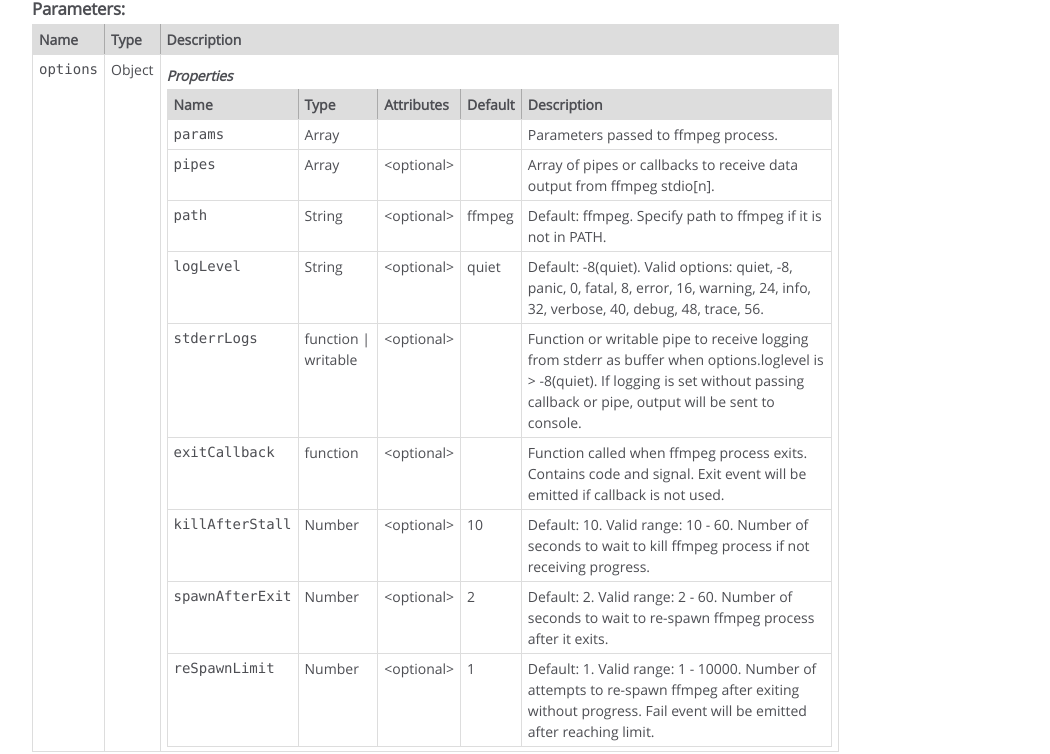
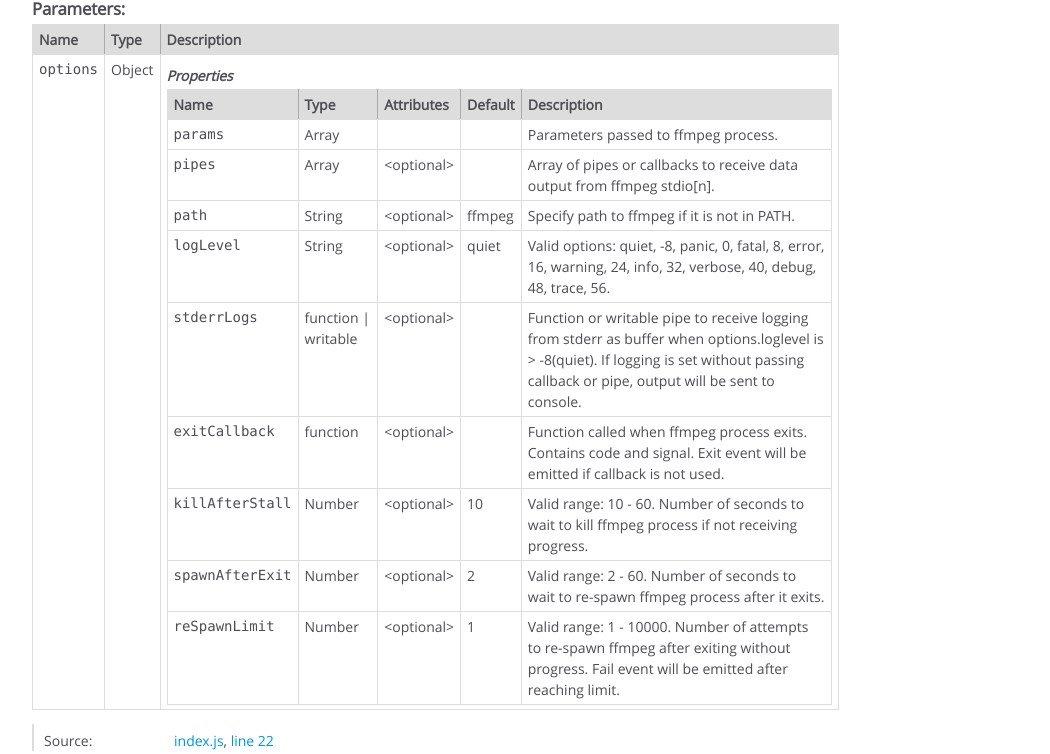
Before and after one commit to kevinGodell/ffmpeg-respawn, a website: page docs/FfmpegRespawn.html in a window 1280 px wide. Shown: the part 225-979 px from the top of the page, without its empty margins (0-1050 px from the left). Drawn offline with Linux system fonts and the light colour scheme.

Commit message:
update docs

```diff
--- a/docs/FfmpegRespawn.html
+++ b/docs/FfmpegRespawn.html
@@ -231,7 +231,7 @@
                 </td>
 
 
-            <td class="description last">Default: ffmpeg. Specify path to ffmpeg if it is not in PATH.</td>
+            <td class="description last">Specify path to ffmpeg if it is not in PATH.</td>
         </tr>
 
 
@@ -270,7 +270,7 @@
                 </td>
 
 
-            <td class="description last">Default: -8(quiet). Valid options: quiet, -8, panic, 0, fatal, 8, error, 16, warning, 24, info, 32, verbose, 40, debug, 48, trace, 56.</td>
+            <td class="description last">Valid options: quiet, -8, panic, 0, fatal, 8, error, 16, warning, 24, info, 32, verbose, 40, debug, 48, trace, 56.</td>
         </tr>
 
 
@@ -386,7 +386,7 @@
                 </td>
 
 
-            <td class="description last">Default: 10. Valid range: 10 - 60. Number of seconds to wait to kill ffmpeg process if not receiving progress.</td>
+            <td class="description last">Valid range: 10 - 60. Number of seconds to wait to kill ffmpeg process if not receiving progress.</td>
         </tr>
 
 
@@ -425,7 +425,7 @@
                 </td>
 
 
-            <td class="description last">Default: 2. Valid range: 2 - 60. Number of seconds to wait to re-spawn ffmpeg process after it exits.</td>
+            <td class="description last">Valid range: 2 - 60. Number of seconds to wait to re-spawn ffmpeg process after it exits.</td>
         </tr>
 
 
@@ -464,7 +464,7 @@
                 </td>
 
 
-            <td class="description last">Default: 1. Valid range: 1 - 10000. Number of attempts to re-spawn ffmpeg after exiting without progress. Fail event will be emitted after reaching limit.</td>
+            <td class="description last">Valid range: 1 - 10000. Number of attempts to re-spawn ffmpeg after exiting without progress. Fail event will be emitted after reaching limit.</td>
         </tr>
 
 
@@ -978,7 +978,7 @@
 <br class="clear">
 
 <footer>
-    Documentation generated by <a href="https://github.com/jsdoc3/jsdoc">JSDoc 3.5.5</a> on Sat Dec 15 2018 14:59:32 GMT-0600 (Central Standard Time)
+    Documentation generated by <a href="https://github.com/jsdoc3/jsdoc">JSDoc 3.5.5</a> on Sat Dec 15 2018 15:01:03 GMT-0600 (Central Standard Time)
 </footer>
 
 <script> prettyPrint(); </script>
```
Also changed, not shown: docs/index.html (+1 -1 lines), docs/index.js.html (+6 -6 lines).
